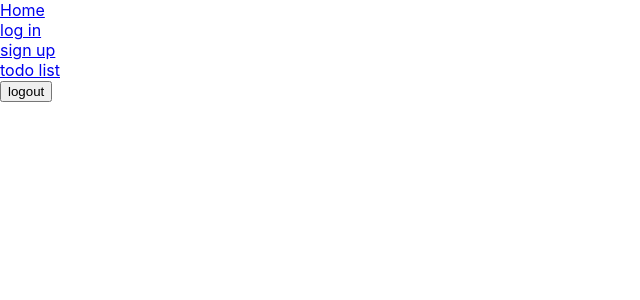
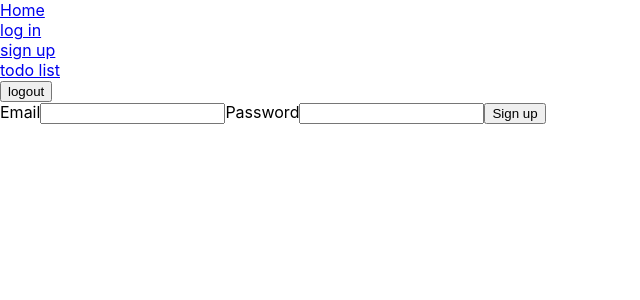
Before and after one commit to eliamue/todo-front-end, a React (Create React App) app: page /signup in a window 1280 px wide. Shown: the top 300 px of the page, without its empty margins (0-640 px from the left). Built offline with nearby package versions, Linux system fonts and the light colour scheme.

Commit message:
Signup page framework uncommented oops

```diff
--- a/src/Signup.js
+++ b/src/Signup.js
@@ -21,7 +21,7 @@ handlePasswordChange = e => {
     render() {
         return (
             <div>
-                {/* <form onSubmit={this.handleSubmit}>
+                <form onSubmit={this.handleSubmit}>
                     <label>
                         Email
                         <input onChange={this.handleEmailChange}/>
@@ -31,7 +31,7 @@ handlePasswordChange = e => {
                         <input onChange={this.handlePasswordChange}/>
                     </label>
                     <button>Sign up</button>
-                </form> */}
+                </form>
             </div>
         )
     }
```
